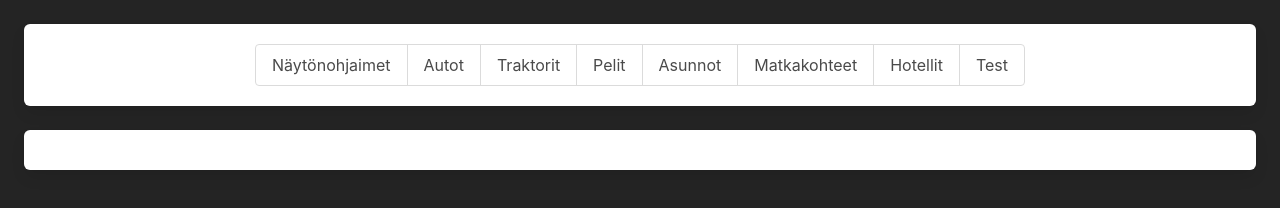
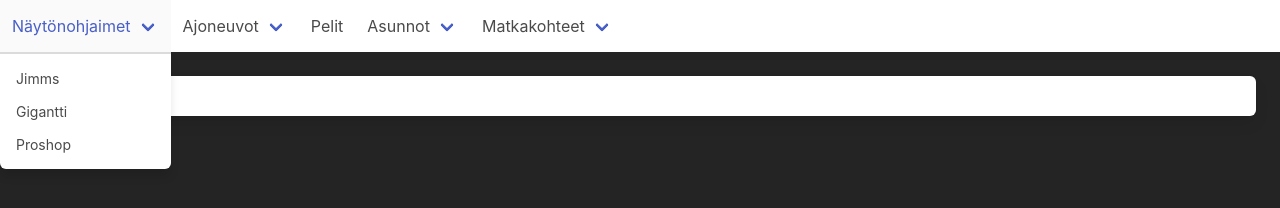
Before and after one commit to Ropu5445/masterWebCrawler, a plain HTML site: page public/index.html in a window 1280 px wide. Drawn offline with Linux system fonts and the light colour scheme.

Commit message:
Vaihettu tabit navbaariksi

```diff
--- a/public/index.html
+++ b/public/index.html
@@ -7,21 +7,48 @@
 		<link rel="stylesheet" href="../styles/bulma/css/bulma.css">
 	</head>
 	<body>
-        <div class="box is-flex is-justify-content-center mx-5 my-5">
-            <div class="tabs is-toggle is-fullwidth">
-                <ul>
-                    <li><a class="tab" onclick="addActiveOnClick(this); fetchData('jimms.json')">Näytönohjaimet</a></li>
-                    <li><a class="tab" onclick="addActiveOnClick(this); fetchData('cars.json')">Autot</a></li>
-                    <li><a class="tab" onclick="addActiveOnClick(this); fetchData('tracktors.json')">Traktorit</a></li>
-                    <li><a class="tab" onclick="addActiveOnClick(this); fetchData('games.json')">Pelit</a></li>
-                    <li><a class="tab" onclick="addActiveOnClick(this); fetchData('asunnot.json')">Asunnot</a></li>
-                    <li><a class="tab" onclick="addActiveOnClick(this); fetchData('matkakohteet.json')">Matkakohteet</a></li>
-                    <li><a class="tab" onclick="addActiveOnClick(this); fetchData('hotellit.json')">Hotellit</a></li>
-                    <li><a class="tab" onclick="addActiveOnClick(this); fetchData('test.json')">Test</a></li>
-                </ul>
+		<nav class="navbar" role="navigation" aria-label="main navigation">
+			<div id="navbar" class="navbar-menu">
+				<div class="navbar-start">
+					<div class="navbar-item has-dropdown is-hoverable">
+						<a class="navbar-link">Näytönohjaimet</a>
+						<div class="navbar-dropdown">
+							<a class="navbar-item" onclick="fetchData('jimms.json')">Jimms</a>
+							<a class="navbar-item" onclick="fetchData('gigantti.json')">Gigantti</a>
+							<a class="navbar-item" onclick="fetchData('proshop.json')">Proshop</a>
 						</div>
 					</div>
-        <div class="box is-flex is-justify-content-center mx-5 my-5">
+
+					<div class="navbar-item has-dropdown is-hoverable">
+						<a class="navbar-link">Ajoneuvot</a>
+						<div class="navbar-dropdown">
+							<a class="navbar-item" onclick="fetchData('autot.json')">Autot</a>
+							<a class="navbar-item" onclick="fetchData('traktorit.json')">Traktorit</a>
+						</div>
+					</div>
+
+					<a class="navbar-item" onclick="fetchData('pelit.json')">Pelit</a>
+
+					<div class="navbar-item has-dropdown is-hoverable">
+						<a class="navbar-link">Asunnot</a>
+						<div class="navbar-dropdown">
+							<a class="navbar-item" onclick="fetchData('talot.json')">Talot</a>
+							<a class="navbar-item" onclick="fetchData('mokit.json')">Mökit</a>
+							<a class="navbar-item" onclick="fetchData('hotellit.json')">Hotellit</a>
+						</div>
+					</div>
+
+					<div class="navbar-item has-dropdown is-hoverable">
+						<a class="navbar-link">Matkakohteet</a>
+						<div class="navbar-dropdown">
+							<a class="navbar-item" onclick="fetchData('ulkomaan.json')">Ulkomaan matkakohteet</a>
+							<a class="navbar-item" onclick="fetchData('kotimaan.json')">Kotimaan matkakohteet</a>
+						</div>
+					</div>
+				</div>
+			</div>
+		</nav>
+		<div class="box mx-5 my-5">
 			<table class="table is-bordered is-striped is-fullwidth" id="data-table">
 				<!-- javascript created html comes here-->
 			</table>
```
Lines whose indentation alone changed are shown as unchanged.
